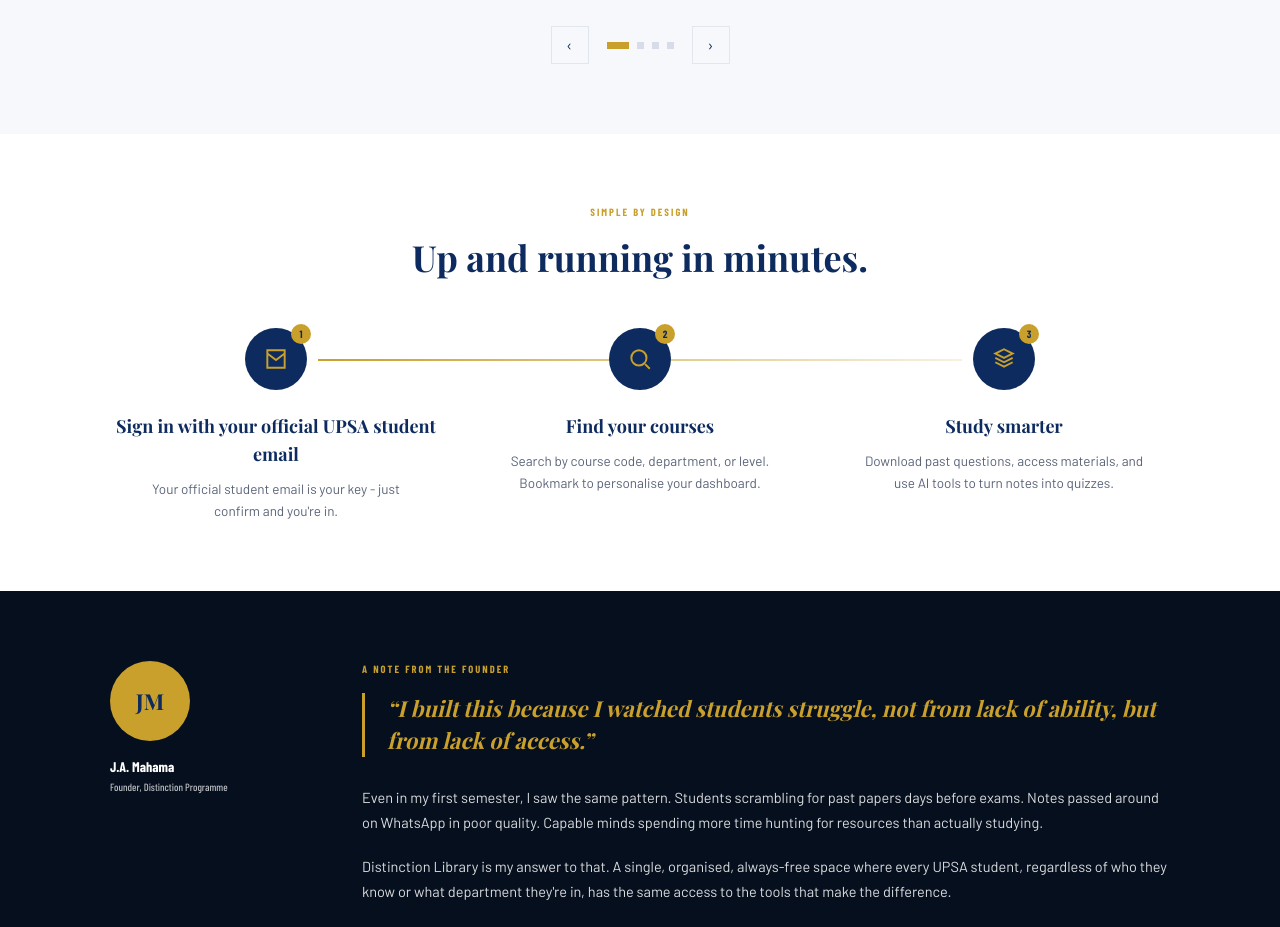
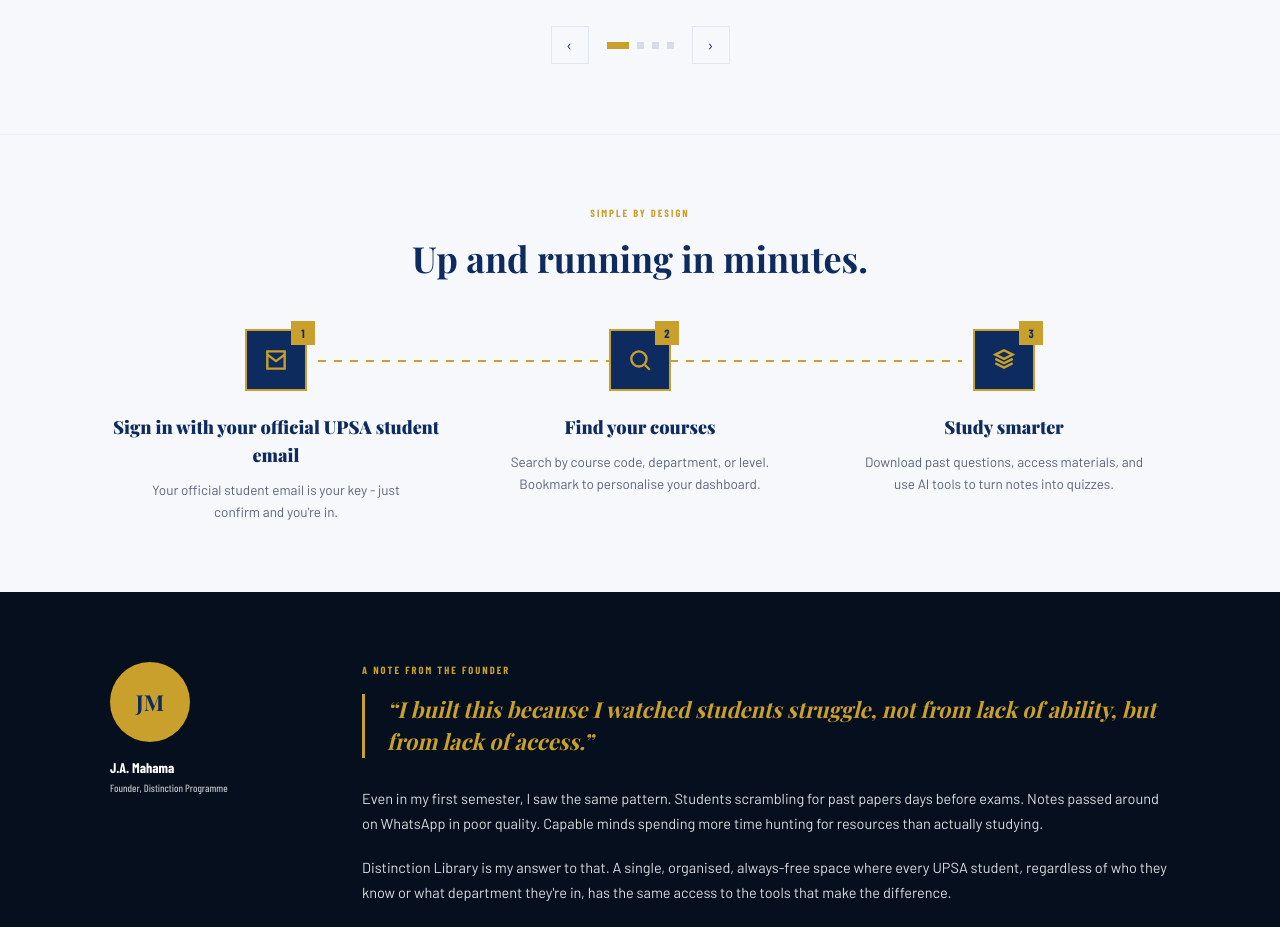
Before and after one commit to johnadamsmahama/distinction-library, a Next.js app: page / in a window 1280 px wide. Shown: the part 1620-2547 px from the top of the page. Built offline with nearby package versions, Linux system fonts and the light colour scheme; no server answers; the database is empty; a web font is replaced by a local one.

Commit message:
Refactor HowItWorks component styles
Updated styling for the HowItWorks component, including background color and border changes. Adjusted icon border and text styles for better visibility.

```diff
--- a/components/HowItWorks.tsx
+++ b/components/HowItWorks.tsx
@@ -20,7 +20,7 @@ const STEPS = [
 
 export default function HowItWorks() {
   return (
-    <section id="how" className="py-[70px] px-7 bg-white">
+    <section id="how" className="py-[70px] px-7 bg-off-white border-t border-[#EEF1F8]">
       <div className="max-w-content mx-auto">
         <Reveal className="text-center max-w-[520px] mx-auto mb-11">
           <div className="eyebrow">Simple By Design</div>
@@ -31,20 +31,26 @@ export default function HowItWorks() {
 
         <Reveal>
           <div className="relative grid grid-cols-1 md:grid-cols-3 gap-8">
-            <div className="hidden md:block absolute top-[31px] left-[calc(16.66%+31px)] right-[calc(16.66%+31px)] h-0.5 bg-gradient-to-r from-gold to-gold/15" />
+            <div
+              className="hidden md:block absolute top-[31px] left-[calc(16.66%+31px)] right-[calc(16.66%+31px)] h-0.5"
+              style={{
+                backgroundImage: 'linear-gradient(to right, #C9A02C 0, #C9A02C 8px, transparent 8px, transparent 16px)',
+                backgroundSize: '16px 2px',
+              }}
+            />
             {STEPS.map((s, i) => (
               <div key={s.title} className="relative text-center">
                 <div className="relative w-[62px] h-[62px] mx-auto mb-[22px]">
-                  <div className="w-[62px] h-[62px] bg-navy rounded-full flex items-center justify-center relative z-[1]">
-                    <svg viewBox="0 0 24 24" className="w-[26px] h-[26px] stroke-gold fill-none" strokeWidth={1.8}>
+                  <div className="w-[62px] h-[62px] bg-navy border-2 border-gold flex items-center justify-center relative z-[1]">
+                    <svg viewBox="0 0 24 24" className="w-[26px] h-[26px] stroke-gold fill-none" strokeWidth={2.2}>
                       <path d={s.path} />
                     </svg>
                   </div>
-                  <div className="absolute -top-1 -right-1 w-5 h-5 rounded-full bg-gold text-navy font-condensed font-extrabold text-[10.5px] flex items-center justify-center z-[2]">
+                  <div className="absolute -top-2 -right-2 w-6 h-6 bg-gold text-navy font-condensed font-black text-[12px] flex items-center justify-center z-[2]">
                     {i + 1}
                   </div>
                 </div>
-                <h3 className="font-display font-bold text-lg text-navy mb-[10px]">{s.title}</h3>
+                <h3 className="font-display font-black text-lg text-navy mb-[10px]">{s.title}</h3>
                 <p className="font-body text-[13.5px] leading-[1.6] text-g600 max-w-[280px] mx-auto">
                   {s.desc}
                 </p>
```
